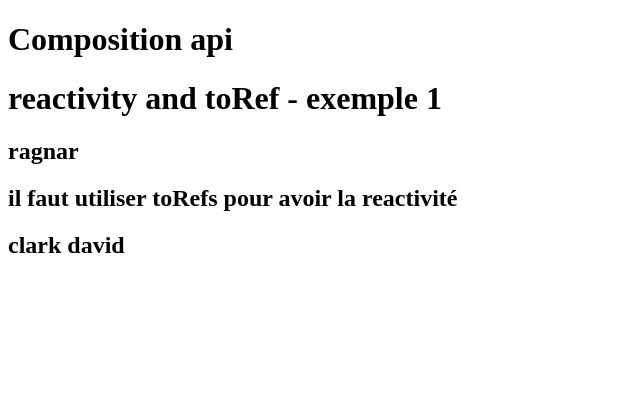
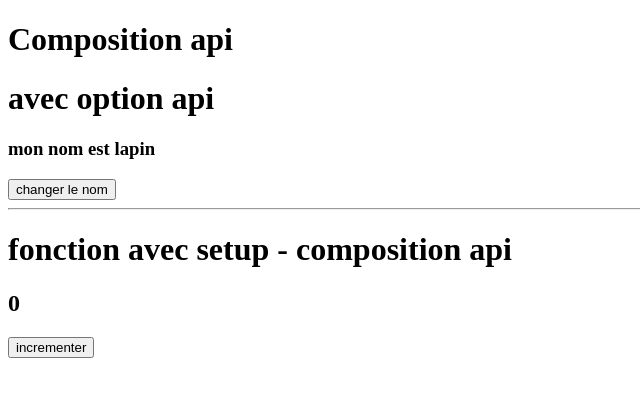
Before and after one commit to lapinRagnar/vue3_tuto, a Vue app: page / in a window 1280 px wide. Shown: the top 396 px of the page, without its empty margins (0-640 px from the left). Built offline with nearby package versions, Linux system fonts and the light colour scheme.

Commit message:
Replacing methods - exemple 1

```diff
--- a/src/App.vue
+++ b/src/App.vue
@@ -1,19 +1,17 @@
 <template >
   <h1>Composition api</h1>
-  <demo-one></demo-one>
-  <demo-two/>
+  <methods-compo></methods-compo>
 </template>
 
 
 <script>
 
-import DemoOne from './components/DemoOne.vue'
-import DemoTwo from './components/DemoTwo.vue'
+import MethodsCompo from './components/MethodsCompo.vue'
 
 
 export default {
   name: 'App',
-  components: {DemoOne, DemoTwo},
+  components: {MethodsCompo},
   data(){
     return {}
   },
--- /dev/null
+++ b/src/components/MethodsCompo.vue
@@ -0,0 +1,44 @@
+<template>
+  <h1>avec option api</h1>
+  <h3>mon nom est {{name}}</h3>
+  <button @click="setName">changer le nom</button>
+  <hr>
+  <h1> fonction avec setup - composition api</h1>
+  <h2>{{count}}</h2>
+  <button @click="incrementCount">incrementer</button>
+</template>
+
+<script>
+
+import {ref} from 'vue'
+export default {
+  name: 'MethodsCompo',
+  data() {
+    return {
+        name: 'lapin'
+    }
+  },
+  methods: {
+    setName(){
+        this.name = 'ragnar'
+    }
+  },
+  setup(){
+    const count = ref(0)
+
+    function incrementCount(){
+        count.value++
+    }
+
+    return {
+        count,
+        incrementCount
+    }
+  }
+
+}
+</script>
+
+<style>
+
+</style>
```
